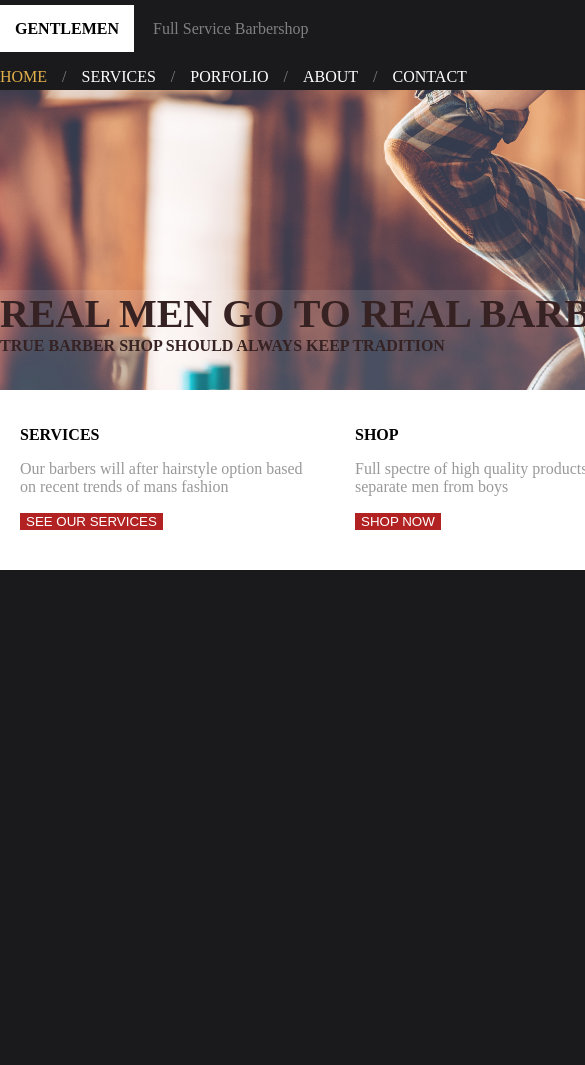
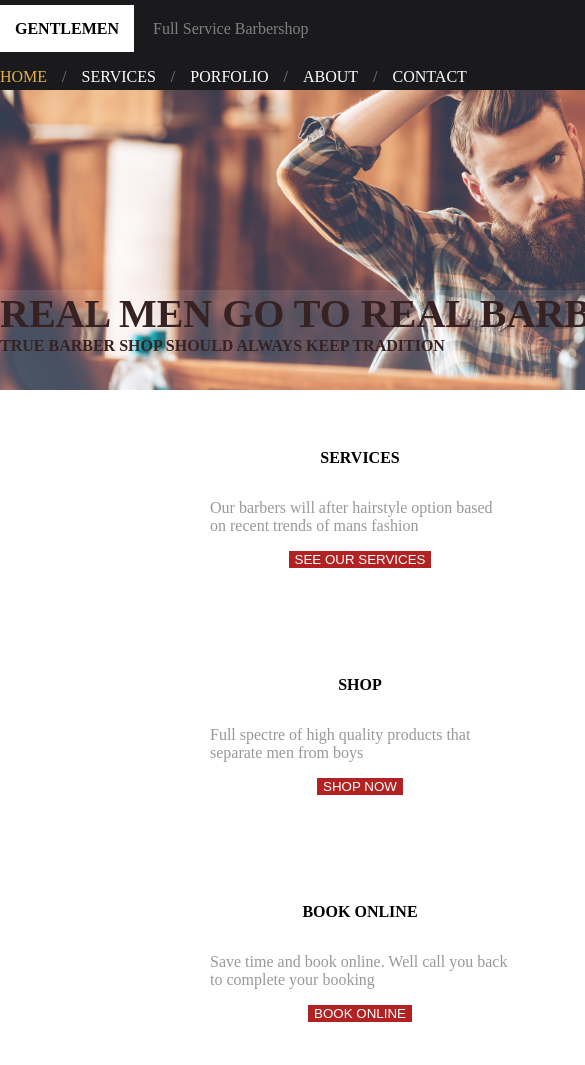
Before and after one commit to Edin-Itzep/Html-css-responsive, a plain HTML site: page index.html in a window 390 px wide. Shown: the top 1065 px of the page, 585 px wide, since content can reach past the window. Before the commit the page ends 844 px from the top, so only its background shows below. Drawn offline with Linux system fonts and the light colour scheme.

Commit message:
Se agrega un media de 720px - 1280

```diff
--- a/index.html
+++ b/index.html
@@ -6,6 +6,7 @@
     <meta name="viewport" content="width=device-width, initial-scale=1.0">
     <link rel="stylesheet" href="./styles.css">
     <link rel="stylesheet" media="(max-width: 320px)" href="./media320.css">
+    <link rel="stylesheet" media="(max-width: 720px)" href="./media720.css">
     <title>Barber Online</title>
 </head>
 <body>
--- /dev/null
+++ b/media720.css
@@ -0,0 +1,44 @@
+@media screen and (max-width: 720px) {
+
+
+    .header {
+        width: 720px;
+    }
+    .header__container {
+
+        width: 720px;
+    }
+    .main {
+        width: 720px;
+    }
+
+    .main__section-top {
+        width: 720px;
+    }
+    .main__section-top img {
+
+        width: 720px;
+        height: 300px;
+    }
+    .main__section-bottom {
+        width: 720px;
+        display: flex;
+        flex-direction: column;
+        height: 80vh;
+        display: flex;
+        flex-direction: column;
+        align-items: center;
+        justify-content: center;
+
+    }
+
+    .main__textos {
+        display: flex;
+        flex-direction: column;
+        align-items: center;
+        justify-content: center;
+        height: 200px;
+        width: 300px;
+    }
+
+}
```
